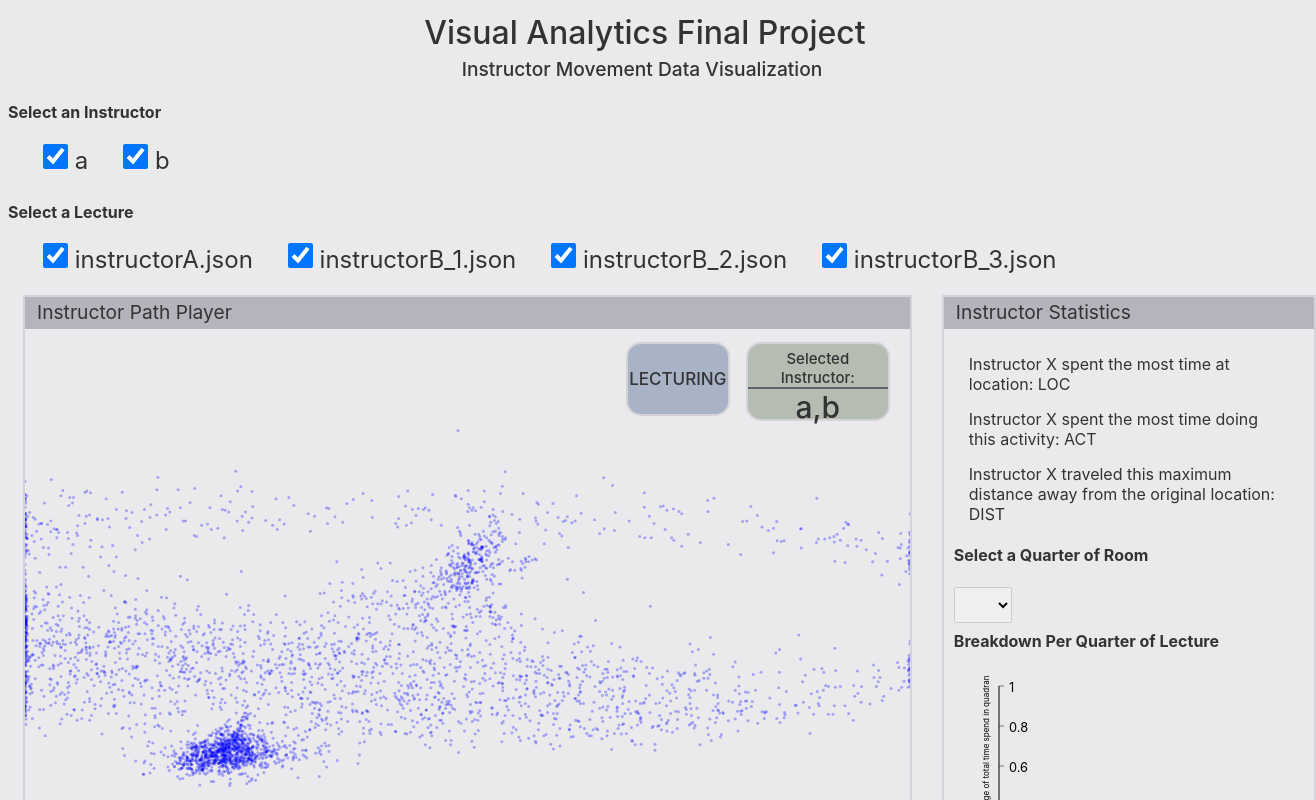
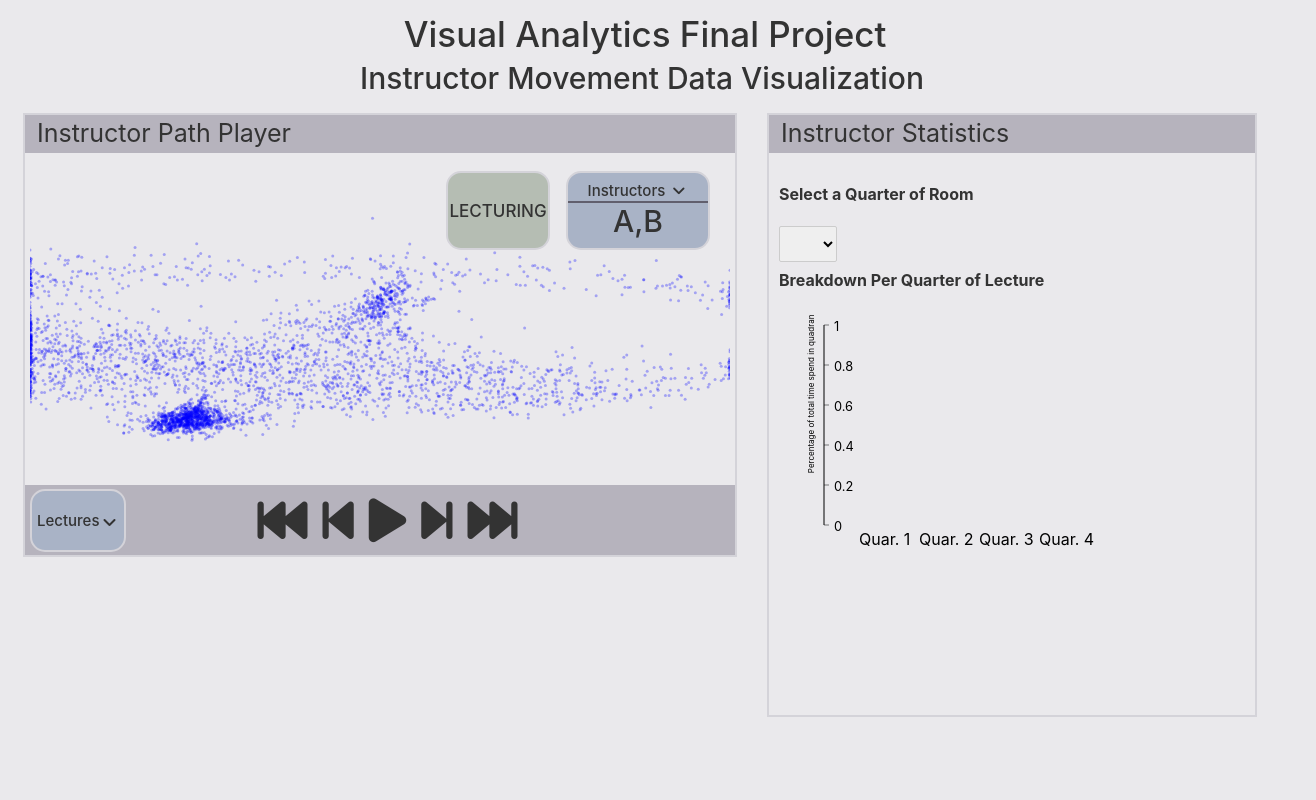
Before and after one commit to harmstrong43/CS499_va_final, a Svelte app: page / in a window 1280 px wide. Shown: the top 800 px of the page, 1316 px wide, since content can reach past the window. Built offline with nearby package versions, Linux system fonts and the light colour scheme.

Commit message:
Cleaned up selector dropdowns, box layout

```diff
--- a/src/App.svelte
+++ b/src/App.svelte
@@ -48,9 +48,9 @@
 	//Gets the name of the instructor from filename. This is currently a very manual process
 	function getInstructorName(filename) {
 		if (filename.includes("instructorA"))
-			return "a"
+			return "A"
 		else if (filename.includes("instructorB"))
-			return "b"
+			return "B"
 		return null
 	}
 
@@ -145,7 +145,23 @@
 <main>
 	<h1>Visual Analytics Final Project</h1>
 	<h2>Instructor Movement Data Visualization</h2>
-	<h4 id="lecture-select-title">Select an Instructor</h4>
+
+
+
+
+<div id="container">
+		<div id="video-view" class="view-panel">
+
+			<div class="view-title">Instructor Path Player</div>
+
+			<div class="view-anim">
+				<div id="instructor-select">
+					<p id="instructor-select-title">Instructors
+						<i class="fas fa-angle-down"id="i-dropdown"></i>
+					</p>
+					<p id="instructor-select-id">{selectedInstructors}</p>
+					<div class="dropdown">
+						<div class="dropdown-content" id="dropdown-content-instructor">
 							{#if selectedLectureNumbers !== undefined && filenames !== undefined && lectures !== undefined}
 								<div class="select-options">
 									{#each instructors as instructor}
@@ -159,8 +175,29 @@
 									{/each}
 								</div>
 							{/if}
+						</div>
+					</div>
+				</div>
+				<div id="instructor-activity">
+					<p id="instructor-activity-word">LECTURING</p>
+				</div>
+					<Heatmap
+					lectures={lectures}
+					bind:selectedSection={selectedSection}
+					bind:selectedLectureNumbers={selectedLectureNumbers}
+					getSelectedData={getSelectedData}
+					heatmapRange={dataRange} />
+			</div>
 
-	<h4 id="lecture-select-title">Select a Lecture</h4>
+
+
+			<div class="view-underbar">
+				<div id="lecture-select-button">
+					<p id="lecture-select-title">Lectures</p>
+					<i class="fas fa-angle-down"id="i-dropdown"></i>
+					<div class="dropdown">
+						<div class="dropdown-content">
+							<!--<h4 id="lecture-select-title">Select a Lecture</h4>-->
 							{#if selectedLectureNumbers !== undefined && filenames !== undefined && lectures !== undefined}
 								<div class="select-options">
 									{#each filenames as filename, idx}
@@ -175,45 +212,25 @@
 									{/each}
 								</div>
 							{/if}
-
-<div id="container">
-		<div id="video-view" class="view-panel">
-			<div class="view-title">Instructor Path Player</div>
-
-			<div class="view-anim">
-				<div id="instructor-select">
-					<p id="instructor-select-title">Selected Instructor:</p>
-					<p id="instructor-select-id">{selectedInstructors}</p>
-				</div>
-				<div id="instructor-activity">
-					<p id="instructor-activity-word">LECTURING</p>
 						</div>
 					</div>
-
-			<Heatmap
-				lectures={lectures}
-				bind:selectedSection={selectedSection}
-				bind:selectedLectureNumbers={selectedLectureNumbers}
-				getSelectedData={getSelectedData}
-				heatmapRange={dataRange} />
-
-			<div class="view-underbar">
+				</div>
 				<div class="view-icons">
-					<i class="fas fa-fast-backward"id="i-back"></i>
-					<i class="fas fa-step-backward"id="i-backstep"></i>
-					<i class="fas fa-play"id="i-play"></i>
-					<i class="fas fa-step-forward"id="i-forwardstep"></i>
-					<i class="fas fa-fast-forward"id="i-forward"></i>
+					<i class="fas fa-fast-backward fas2"id="i-back"></i>
+					<i class="fas fa-step-backward fas2"id="i-backstep"></i>
+					<i class="fas fa-play fas2"id="i-play"></i>
+					<i class="fas fa-step-forward fas2"id="i-forwardstep"></i>
+					<i class="fas fa-fast-forward fas2"id="i-forward"></i>
 				</div>
 			</div>
 		</div>
 		<div id="chart-view" class="view-panel">
 			<div class="view-title">Instructor Statistics</div>
 			<div id="view-list">
-				<p id="stat0">Instructor X spent the most time at location: LOC</p>
+				<!--<p id="stat0">Instructor X spent the most time at location: LOC</p>
 				<p id="stat1">Instructor X spent the most time doing this activity: ACT</p>
 				<p id="stat2">Instructor X traveled this maximum distance away from the original location: DIST</p>
-				<!--<p id="stat3">Continues...</p>-->
+				<p id="stat3">Continues...</p>-->
 				<h4 id="slice-select-title">Select a Quarter of Room</h4>
 				<select bind:value={selectedSection} on:change="{() => getSelectedData()}">
 					<option value="N/A"></option>
@@ -247,7 +264,7 @@
 
 	TITLE BKG (gray-purple): #B6B3BD;
 	BUTTON BKG (gray-green): #B5BDB3;
-	BUTTON NKG 2 (gray-blue): #A9B3C6;
+	BUTTON BKG 2 (gray-blue): #A9B3C6;
 
 	LIGHT BORDER: #D4D3D9;
 	DARK BORDER: #615f6d;
@@ -261,7 +278,7 @@
 		background-color: #EAE9EC;
 	}
 	h1 {
-		font-size: 2rem;
+		font-size: 35px;
 		font-weight: 500;
 		margin-top: 0;
 		width:100%;
@@ -270,7 +287,7 @@
 	}
 	h2
 	{
-		font-size: 1.2rem;
+		font-size: 30px;
 		font-weight: 500;
 		width:100%;
 		text-align: center;
@@ -283,6 +300,7 @@
 	#container {
 		display: flex;
 		width:auto;
+		justify-content:center;
 	}
 	.view-panel {
 		border: 2px solid #D4D3D9;
@@ -292,7 +310,7 @@
 	}
 	.view-title {
 		background-color: #B6B3BD;
-		font-size: 1.2rem;
+		font-size: 25px;
 		margin-bottom: 8px;
 		padding: 3px 8px 5px 12px;
 	}
@@ -300,27 +318,68 @@
 	{
 		position:relative;
 		padding:5px;
+		height:300px;
 	}
 	#video-view
 	{
-		width:70%;
+		width:710px;
+		height:440px;
 	}
 
+/*
+	VIDEO VIEW LECTURE SELECTOR + BUTTON
+*/
+	#lecture-select-button
+	{
+		background-color: #a9b3c6;
+		border: 2px solid #D4D3D9;
+		border-radius: 15px;
+		position: absolute;
+		left: 5px;
+		bottom: 3px;
+		padding: 5px;
+		display: flex;
+	}
+	#lecture-select-button:hover .dropdown .dropdown-content  {display: block;}
+
+	#lecture-select-button p
+	{
+		text-align: center;
+		font-weight: 500;
+		font-size: 15px;
+	}
+	#i-dropdown
+	{
+		padding: 3px;
+		padding-top:5px;
+    	margin: auto;
+	}
 /*
 	VIDEO VIEW SELECTED INSTRUCTOR
 */
 	#instructor-select
 	{
-		background-color:#B5BDB3;
+		background-color:#A9B3C6;
 		border: 2px solid #D4D3D9;
 		border-radius: 15px;
 		width:140px;
 		height:70px;
 		position:absolute;
-		margin:0;
+		margin:5px;
 		right:20px;
 		padding-top:5px;
+		z-index:2;
 	}
+	#instructor-select:hover .dropdown .dropdown-content  {display: block;}
+
+	#dropdown-content-instructor
+	{
+		position: absolute;
+		top: -10px;
+		left: -5px;
+		width: 20px;
+	}
+
 	#instructor-select-title
 	{
 		margin:0;
@@ -347,16 +406,18 @@
 */
 	#instructor-activity
 	{
-		background-color:#a9b3c6;
+		background-color: #B5BDB3;
 		border: 2px solid #D4D3D9;
 		border-radius: 15px;
-		width:100px;
-		height:70px;
-		position:absolute;
-		margin:0;
-		right:180px;
-		padding-top:0;
-		display:flex;
+		width: 100px;
+		height: 70px;
+		position: absolute;
+		margin: 5px;
+		right: 180px;
+		padding-top: 2.5px;
+		display: flex;
+		padding-bottom: 2.5px;
+		z-index:2;
 	}
 	#instructor-activity-word
 	{
@@ -393,9 +454,10 @@
 */
 	#chart-view
 	{
-		width:50%;
+		width:600px;
+		height:600px;
 	}
-	.fas
+	.fas2
 	{
 		font-size:50px;
 		margin-top:5px;
@@ -420,21 +482,34 @@
 	LECTURE SELECT OPTIONS
 */
 
+	.dropdown
+	{
+		position: relative;
+  		display: inline-block;
+	}
+
+	.dropdown-content
+	{
+		display: none;
+		position: absolute;
+		left: -80px;
+		top: 55px;
+		background-color: #A9B3C6;
+		min-width: 160px;
+		box-shadow: 0px 8px 16px 0px rgb(0 0 0 / 20%);
+		z-index: 1;
+		border: 2px solid #D4D3D9;
+		border-radius: 15px;
+		padding:5px;
+	}
+
+	.dropdown:hover .dropdown-content {display: block;}
 
 	.select-options {
 		display: flex;
-		font-size: 1.5em;
-
-	}
-
-	.select-options input {
-		height: 25px;
-		width: 25px;
-		margin-left: 35px;
-		cursor: pointer;
-		vertical-align: middle;
+		font-size: 15px;
+		flex-direction: column;
 	}
 
 
-
 </style>
--- a/src/components/Heatmap.svelte
+++ b/src/components/Heatmap.svelte
@@ -42,7 +42,7 @@
     });
 </script>
 
-<div style="height:80%;" bind:clientWidth={heatmapWidth} bind:clientHeight={heatmapHeight}>
+<div style="height:100%;" bind:clientWidth={heatmapWidth} bind:clientHeight={heatmapHeight}>
 	<svg style="height:{heatmapHeight}; width:{heatmapWidth};">
 		<g id="heatmap-scatterplot">
 			{#if lectures !== undefined && selectedLectureNumbers!== undefined}
@@ -154,6 +154,7 @@
 <style>
 	.classroom-section-selector {
 		opacity: 40%;
+		z-index:1;
 	}
 	.classroom-section-selector:hover {
 		cursor: pointer;
```
Lines whose indentation alone changed are shown as unchanged.
